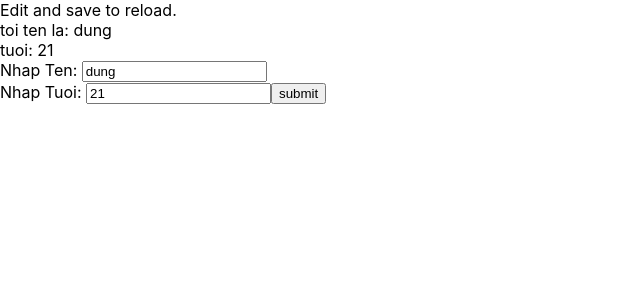
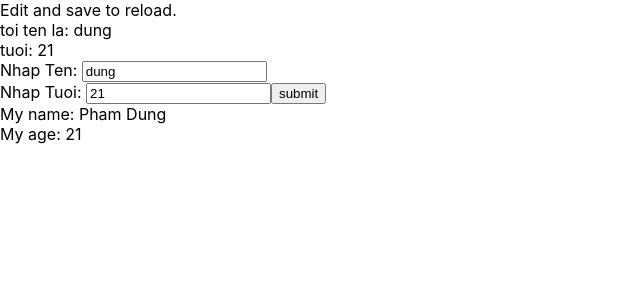
Before and after one commit to Dunglouis/React-demo-, a React (Create React App) app: page / in a window 1280 px wide. Shown: the top 300 px of the page, without its empty margins (0-640 px from the left). Built offline with nearby package versions, Linux system fonts and the light colour scheme.

Commit message:
video 23

```diff
--- /dev/null
+++ b/src/components/DisplayInfor.js
@@ -0,0 +1,15 @@
+import React from "react";
+
+class DisplayInfor extends React.Component {
+    render() {
+        const { name, age } = this.props;
+        return (
+            <div>
+                <div>My name: {name}</div>
+                <div>My age: {age}</div>
+            </div>
+        )
+    }
+}
+
+export default DisplayInfor;
--- a/src/components/MyComponent.js
+++ b/src/components/MyComponent.js
@@ -1,14 +1,16 @@
 
 import React from "react";
 import Userinfor from "./Userinfor";
+import DisplayInfor from "./DisplayInfor";
 
 class MyComponent extends React.Component {
 
     render() {
+
         return (
             <div>
-
                 <Userinfor></Userinfor>
+                <DisplayInfor name="Pham Dung" age={21} />
             </div>
 
         );
```
